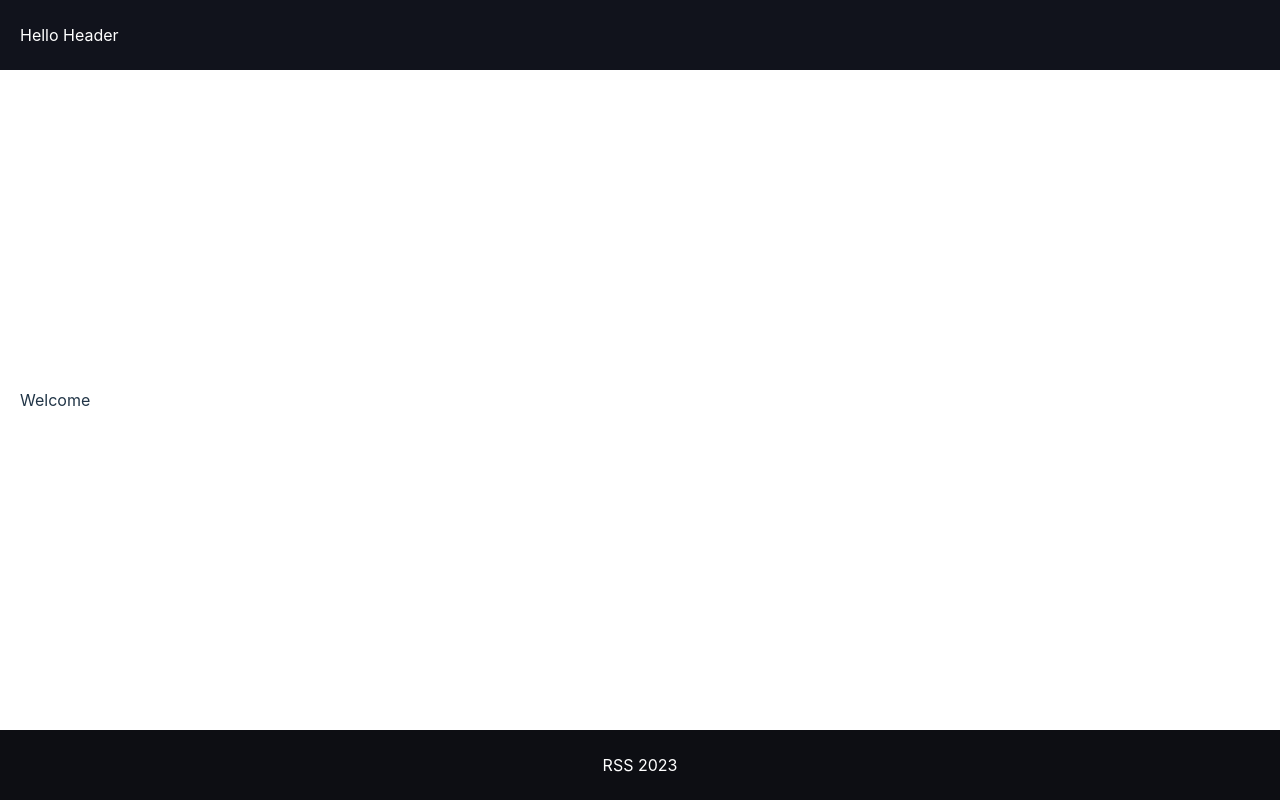
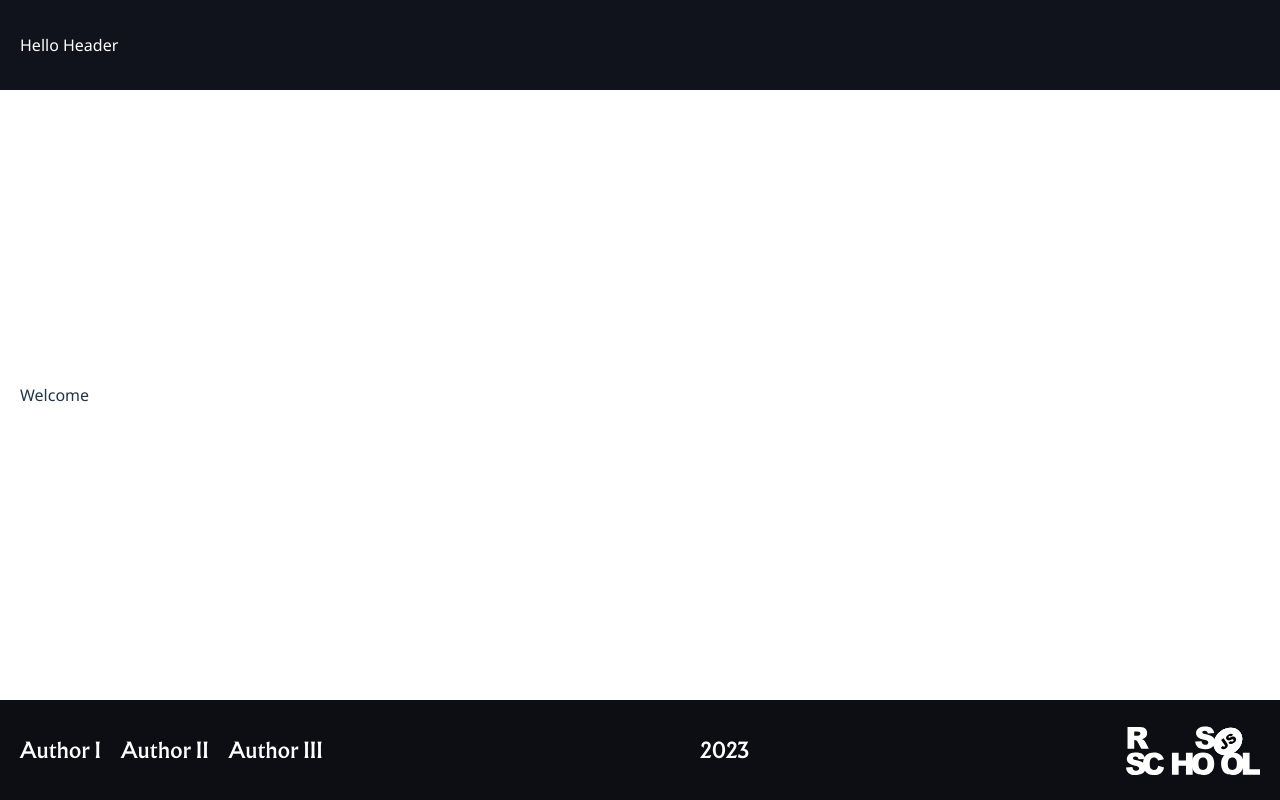
Before and after one commit to bloodsuckers-spb/graphiql-app, a React (Vite) app: page / in a window 1280 px wide. Built offline with nearby package versions, Linux system fonts and the light colour scheme.

Commit message:
feat: add footer

```diff
--- a/src/app/styles/normalize.scss
+++ b/src/app/styles/normalize.scss
@@ -9,7 +9,6 @@ html {
 }
 
 :root {
-  font-family: Inter, system-ui, Avenir, Helvetica, Arial, sans-serif;
   line-height: 1.5;
   font-weight: 400;
 
@@ -28,11 +27,6 @@ a {
   font-weight: 500;
   color: #646cff;
   text-decoration: inherit;
-  opacity: 0.5;
-}
-
-a.active {
-  opacity: 1;
 }
 
 a:hover {
@@ -43,6 +37,7 @@ body {
   margin: 0;
   min-width: 320px;
   min-height: 100vh;
+  font-family: 'Noto-Sans', sans-serif;
 }
 
 @media (prefers-color-scheme: light) {
--- a/src/shared/ui/layout/Layout.module.scss
+++ b/src/shared/ui/layout/Layout.module.scss
@@ -1,7 +1,7 @@
 .app {
   margin: 0 auto;
   display: grid;
-  grid-template-rows: 70px 1fr;
+  grid-template-rows: 90px 1fr 100px;
   min-height: 100vh;
 }
 
--- a/src/widgets/footer/Footer.module.scss
+++ b/src/widgets/footer/Footer.module.scss
@@ -1,7 +1,57 @@
 .footer {
-  height: 70px;
-  line-height: 70px;
+  font-family: 'Reaver', serif;
   background-color: var(--color-dark);
-  color: #fff;
+  color: var(--color-white);
   text-align: center;
 }
+
+.bounding {
+  @extend %container;
+}
+
+.inner {
+  @extend %content;
+  display: flex;
+  justify-content: space-between;
+  align-items: center;
+}
+
+.authors {
+  display: flex;
+  gap: 20px;
+}
+
+.links {
+  font-weight: 600;
+  font-size: 20px;
+  line-height: 29px;
+  color: var(--color-white);
+  @extend %standart-animation;
+  transition-property: color;
+  &:hover{
+    color: var(--color-accent);
+  }
+}
+
+.year{
+  font-style: normal;
+  font-weight: 600;
+  font-size: 20px;
+  line-height: 29px;
+}
+
+.logo{
+  width: 134px;
+  height: 50px;
+}
+
+.icon{
+  width: 100%;
+  height: 100%;
+  fill: var(--color-white);
+  @extend %standart-animation;
+  transition-property: fill;
+  &:hover{
+    fill: var(--color-accent);
+  }
+}
--- a/src/widgets/footer/Footer.tsx
+++ b/src/widgets/footer/Footer.tsx
@@ -1,3 +1,21 @@
 import styles from './Footer.module.scss';
 
-export const Footer = () => <footer className={styles.footer}>RSS 2023</footer>;
+export const Footer = () => (
+    <footer className={styles.footer}>
+        <div className={styles.bounding}>
+            <div className={styles.inner}>
+                <div className={styles.authors}>
+                    <a className={styles.links} href="#" target='_blank'>Author I</a>
+                    <a className={styles.links} href="#" target='_blank'>Author II</a>
+                    <a className={styles.links} href="#" target='_blank'>Author III</a>
+                </div>
+                <span className={styles.year}>2023</span>
+                <a className={styles.logo} href="https://rs.school/js/">
+                    <svg className={styles.icon}>
+                        <use href="src/assets/img/sprite.svg#rss-logo"></use>
+                    </svg>
+                </a>
+            </div>
+        </div>
+    </footer>
+);
--- a/src/widgets/header/Header.module.scss
+++ b/src/widgets/header/Header.module.scss
@@ -1,5 +1,4 @@
 .header {
-  height: 70px;
   background-color: var(--bg-main);
   color: #fff;
 }
```
